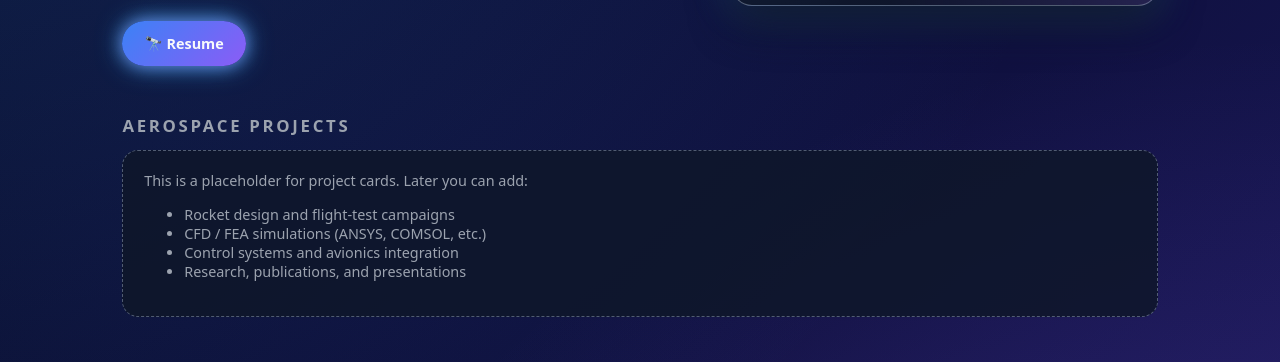
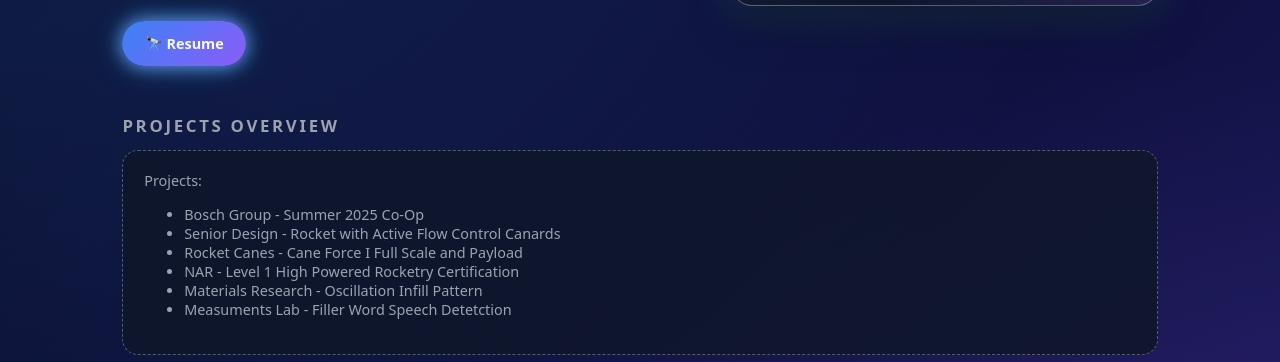
Before and after one commit to NikitaK223/NikitaKorchnoyPortfolio, a plain HTML site: page index.html in a window 1280 px wide. Shown: the part 438-800 px from the top of the page. Drawn offline with Linux system fonts and the light colour scheme.

Commit message:
Update index.html

```diff
--- a/index.html
+++ b/index.html
@@ -338,14 +338,16 @@
     </section>
 
     <section id="portfolio">
-      <h2>Aerospace Projects</h2>
+      <h2>Projects Overview</h2>
       <div class="placeholder-box">
-        This is a placeholder for project cards. Later you can add:
+        Projects:
         <ul>
-          <li>Rocket design and flight-test campaigns</li>
-          <li>CFD / FEA simulations (ANSYS, COMSOL, etc.)</li>
-          <li>Control systems and avionics integration</li>
-          <li>Research, publications, and presentations</li>
+          <li>Bosch Group - Summer 2025 Co-Op </li>
+          <li>Senior Design - Rocket with Active Flow Control Canards</li>
+          <li>Rocket Canes - Cane Force I Full Scale and Payload</li>
+          <li>NAR - Level 1 High Powered Rocketry Certification</li>
+          <li>Materials Research - Oscillation Infill Pattern</li>
+          <li>Measuments Lab - Filler Word Speech Detetction</li>
         </ul>
       </div>
     </section>
```
